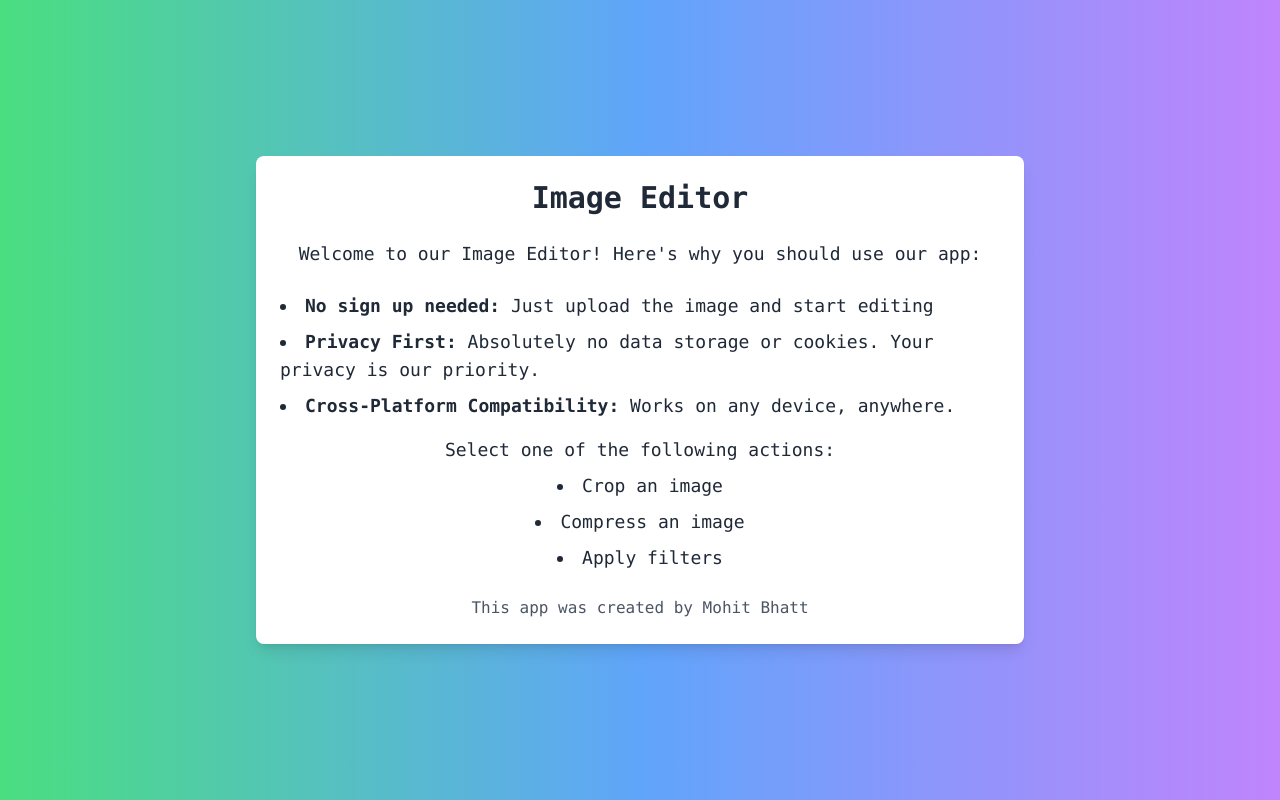
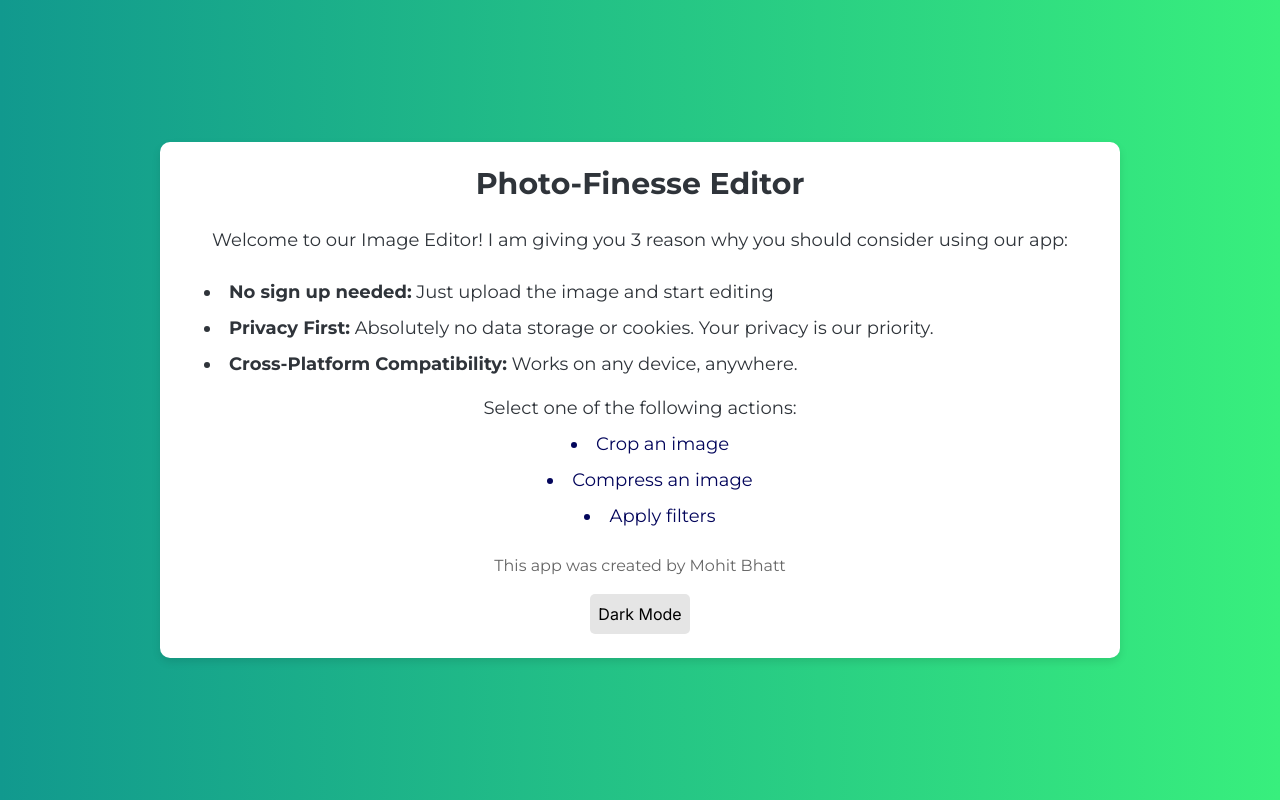
Before and after one commit to Mohitbhatt27/PhotoFinesse, a React (Vite) app: page / in a window 1280 px wide. Built offline with nearby package versions, Linux system fonts and the light colour scheme.

Commit message:
css changes

```diff
--- a/src/App.css
+++ b/src/App.css
@@ -0,0 +1,144 @@
+/* App.css */
+@import url("https://fonts.googleapis.com/css2?family=Inter:wght@400;700&display=swap");
+@import url("https://fonts.googleapis.com/css2?family=Montserrat:wght@400;700&display=swap");
+
+body {
+  font-family: "Inter", sans-serif;
+  margin: 0;
+  padding: 0;
+}
+
+.min-h-screen {
+  background: linear-gradient(to right, #11998e, #38ef7d);
+}
+
+.bg-gray-800 {
+  background-color: #2f343a;
+}
+
+.bg-white {
+  background-color: #ffffff;
+}
+
+.bg-gray-200 {
+  background-color: #e5e5e5;
+}
+
+.bg-gray-700 {
+  background-color: #4f4f4f;
+}
+
+.text-gray-800 {
+  color: #2f343a;
+}
+
+.text-gray-400 {
+  color: #808080;
+}
+
+.text-gray-600 {
+  color: #666666;
+}
+
+.text-white {
+  color: #ffffff;
+}
+
+.shadow-lg {
+  box-shadow: 0 4px 8px rgba(0, 0, 0, 0.1);
+}
+
+.rounded-lg {
+  border-radius: 10px;
+}
+
+.p-6 {
+  padding: 24px;
+}
+
+.w-full {
+  width: 100%;
+}
+
+.max-w-3xl {
+  max-width: 1200px;
+}
+
+.text-center {
+  text-align: center;
+}
+
+.text-lg {
+  font-size: 18px;
+}
+
+.font-bold {
+  font-weight: bold;
+}
+
+.font-mono {
+  font-family: "Montserrat", monospace;
+}
+
+.mt-6 {
+  margin-top: 24px;
+}
+
+.mb-4 {
+  margin-bottom: 16px;
+}
+
+.mx-auto {
+  margin-left: auto;
+  margin-right: auto;
+}
+
+.p-1 {
+  padding: 4px;
+}
+
+.px-3 {
+  padding-left: 12px;
+  padding-right: 12px;
+}
+
+.rounded {
+  border-radius: 5px;
+}
+
+.hover\:underline {
+  text-decoration: none;
+}
+
+.hover\:underline:hover {
+  text-decoration: underline;
+}
+
+.hover\:text-blue-900 {
+  color: #03055b;
+}
+
+.hover\:text-blue-900:hover {
+  color: #03055b;
+}
+
+.cursor-pointer {
+  cursor: pointer;
+}
+
+.list-disc {
+  list-style-type: disc;
+}
+
+.list-inside {
+  padding-left: 20px;
+}
+
+.space-y-2 {
+  margin-top: 8px;
+  margin-bottom: 8px;
+}
+
+strong {
+  font-weight: bold;
+}
--- a/src/App.jsx
+++ b/src/App.jsx
@@ -1,5 +1,6 @@
 import { useState } from "react";
 import "react-image-crop/dist/ReactCrop.css";
+import "./App.css";
 import ImageCropper from "./components/ImageCropper";
 import { UploadNewFile } from "./components/UploadNewFile";
 import ImageCompressor from "./components/ImageCompressor";
@@ -10,6 +11,7 @@ function App() {
   const [showHomeButton, setShowHomeButton] = useState(false);
   const [showFileUpload, setShowFileUpload] = useState(false);
   const [action, setAction] = useState("");
+  const [darkMode, setDarkMode] = useState(false);
 
   const handleClickOnCropImage = () => {
     setAction("crop");
@@ -26,24 +28,55 @@ function App() {
     setShowFileUpload(true);
   };
 
+  const toggleDarkMode = () => {
+    setDarkMode(!darkMode);
+  };
+
   return (
-    <div className="min-h-screen bg-gradient-to-r from-green-400 via-blue-400 to-purple-400 flex items-center justify-center px-4 lg:px-20 xl:px-40">
-      <div className="bg-white shadow-lg rounded-lg p-6 w-full max-w-3xl text-center">
+    <div
+      className={`min-h-screen ${
+        darkMode
+          ? "bg-gray-900"
+          : "bg-gradient-to-r from-green-400 via-blue-400 to-purple-400"
+      } flex items-center justify-center px-4 lg:px-20 xl:px-40`}
+    >
+      <div
+        className={`bg-${
+          darkMode ? "gray-800" : "white"
+        } shadow-lg rounded-lg p-6 w-full max-w-3xl text-center`}
+      >
         {showHomeButton && (
           <button
             onClick={() => (window.location.href = "/")}
-            className="bg-blue-500 hover:bg-blue-300 text-white p-1 px-3 mx-auto rounded mb-4"
+            className={`bg-${darkMode ? "blue-700" : "blue-500"} hover:bg-${
+              darkMode ? "blue-500" : "blue-300"
+            } text-${
+              darkMode ? "white" : "white"
+            } p-1 px-3 mx-auto rounded mb-4`}
           >
             🏠 Home
           </button>
         )}
-        <h1 className="text-3xl font-bold mb-6 text-center text-gray-800 font-mono">
-          Image Editor
+        <h1
+          className={`text-3xl font-bold mb-6 text-center text-${
+            darkMode ? "white" : "gray-800"
+          } font-mono`}
+        >
+          Photo-Finesse Editor
         </h1>
-        <div className="text-lg mb-6 text-center text-gray-800 font-mono">
-          Welcome to our Image Editor! Here's why you should use our app:
+        <div
+          className={`text-lg mb-6 text-center text-${
+            darkMode ? "gray-400" : "gray-800"
+          } font-mono`}
+        >
+          Welcome to our Image Editor! I am giving you 3 reason why you should
+          consider using our app:
         </div>
-        <div className="text-lg mb-4 text-left text-gray-800 font-mono">
+        <div
+          className={`text-lg mb-4 text-left text-${
+            darkMode ? "gray-400" : "gray-800"
+          } font-mono`}
+        >
           <ul className="list-disc list-inside space-y-2">
             <li>
               <strong>No sign up needed:</strong> Just upload the image and
@@ -60,10 +93,18 @@ function App() {
           </ul>
         </div>
 
-        <div className="text-lg mb-2 text-center text-gray-800 font-mono">
+        <div
+          className={`text-lg mb-2 text-center text-${
+            darkMode ? "gray-400" : "gray-800"
+          } font-mono`}
+        >
           Select one of the following actions:
         </div>
-        <div className="text-lg mb-4 text-gray-800 font-mono">
+        <div
+          className={`text-lg mb-4 text-${
+            darkMode ? "gray-400" : "gray-800"
+          } font-mono`}
+        >
           <ul className="list-disc list-inside space-y-2">
             <li
               onClick={handleClickOnCropImage}
@@ -108,9 +149,21 @@ function App() {
             setShowHomeButton={setShowHomeButton}
           />
         )}
-        <footer className="mt-6 text-gray-600 font-mono">
+        <footer
+          className={`mt-6 text-${
+            darkMode ? "gray-400" : "gray-600"
+          } font-mono`}
+        >
           This app was created by Mohit Bhatt
         </footer>
+        <button
+          onClick={toggleDarkMode}
+          className={`mt-4 p-2 rounded bg-${
+            darkMode ? "gray-700" : "gray-200"
+          }`}
+        >
+          {darkMode ? "Light Mode" : "Dark Mode"}
+        </button>
       </div>
     </div>
   );
```
